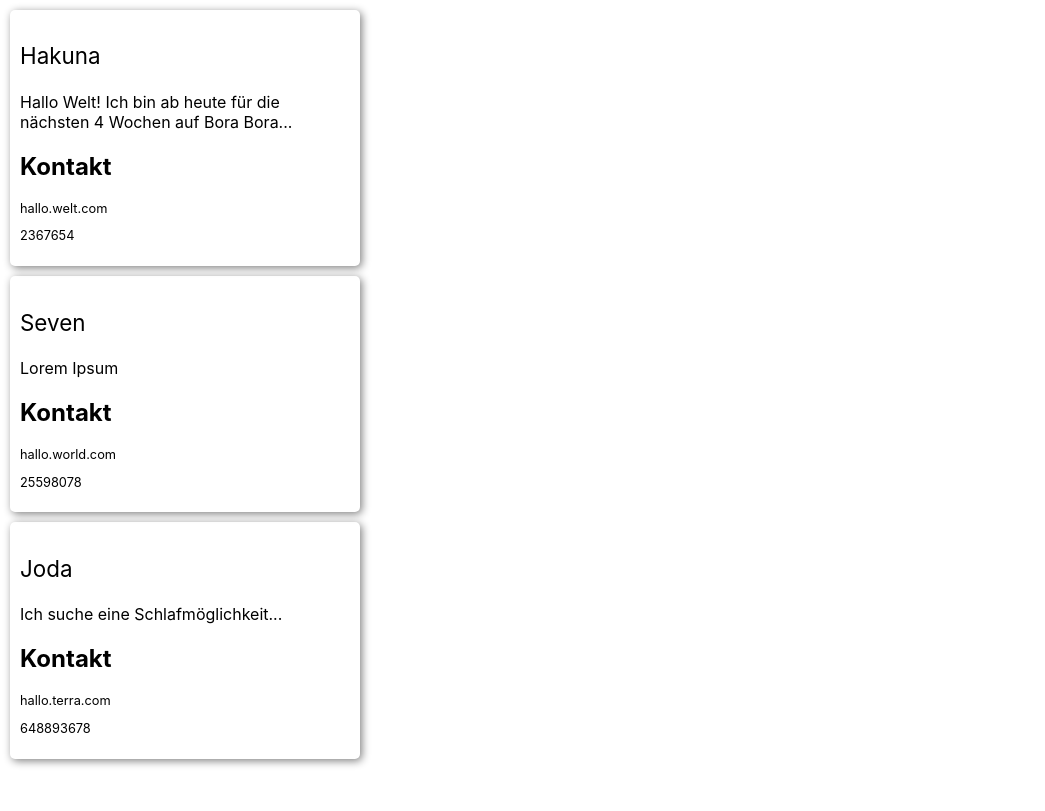
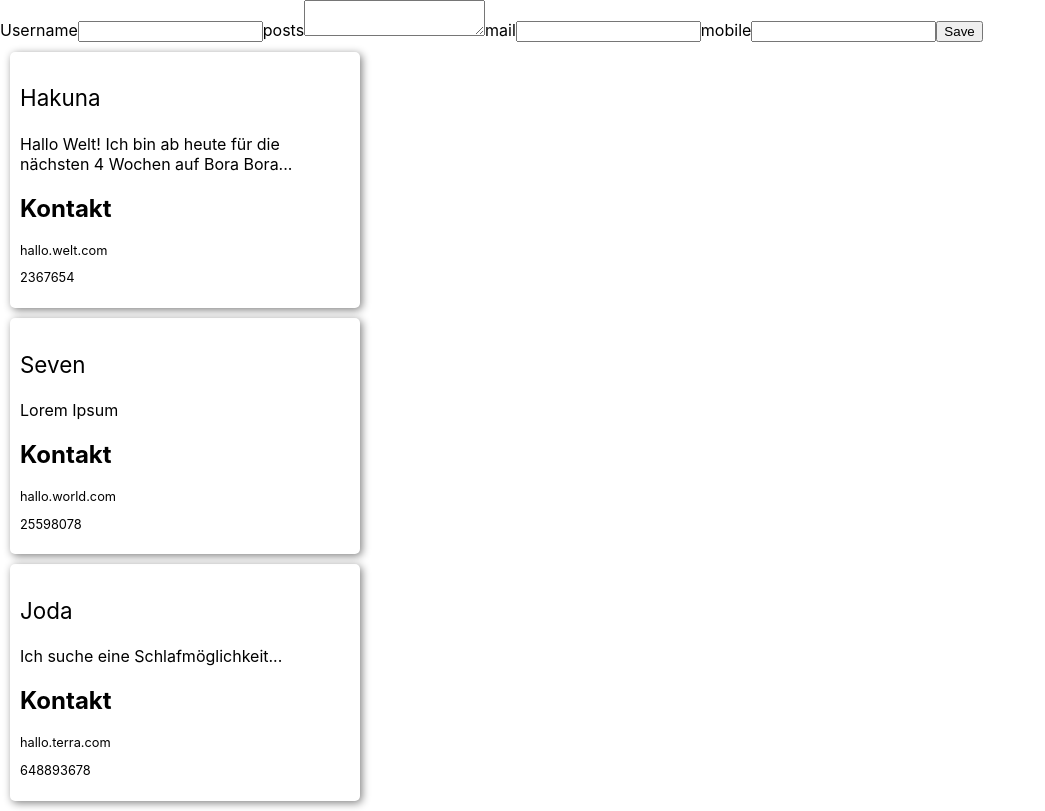
Before and after one commit to FranziGraml/capstone-project, a Next.js app: page / in a window 1280 px wide. Shown: the whole page, without its empty margins (0-1045 px from the left). Built offline with nearby package versions, Linux system fonts and the light colour scheme.

Commit message:
Add Create Form with Input

```diff
--- a/package.json
+++ b/package.json
@@ -18,6 +18,7 @@
     "next": "12.1.6",
     "react": "18.1.0",
     "react-dom": "18.1.0",
+    "react-uuid": "^1.0.2",
     "styled-components": "^5.3.5"
   },
   "devDependencies": {
--- a/pages/index.js
+++ b/pages/index.js
@@ -1,5 +1,8 @@
 import getPosts from '../src/Services/get-posts';
 import MapData from '../src/Components/MapData/MapData';
+import Form from '../src/Components/Form/Form';
+import RenderPosts from '../src/Components/Form/RenderPosts';
+import { useState } from 'react';
 
 export function getStaticProps() {
 	const data = getPosts();
@@ -11,8 +14,11 @@ export function getStaticProps() {
 	};
 }
 export default function Home({ data }) {
+	const [addPost, setAddPost] = useState([]);
 	return (
 		<main>
+			<Form onSetAddPost={setAddPost} onAddPost={addPost} />
+			<RenderPosts onAddPost={addPost} />
 			<MapData postdata={data} />
 		</main>
 	);
--- /dev/null
+++ b/src/Components/Form/Form.js
@@ -0,0 +1,77 @@
+import { useState } from 'react';
+
+export default function Form({ onAddPost, onSetAddPost }) {
+	const [nameValue, setNameValue] = useState('');
+	const [postValue, setPostValue] = useState('');
+	const [mailValue, setMailValue] = useState('');
+	const [mobileValue, setMobileValue] = useState('');
+
+	function handleSubmit(event) {
+		event.preventDefault();
+		onSetAddPost([
+			...onAddPost,
+			{
+				name: nameValue,
+				post: postValue,
+				mail: mailValue,
+				mobile: mobileValue,
+			},
+		]);
+		setNameValue('');
+		setPostValue('');
+		setMailValue('');
+		setMobileValue('');
+	}
+
+	return (
+		<section>
+			<form onSubmit={event => handleSubmit(event)}>
+				<label htmlFor="name">Username</label>
+				<input
+					required
+					name="Username"
+					type="text"
+					value={nameValue}
+					onChange={event => {
+						setNameValue(event.target.value);
+					}}
+				/>
+
+				<label htmlFor="name">posts</label>
+				<textarea
+					required
+					maxLength="700"
+					name="posts"
+					type="text"
+					value={postValue}
+					onChange={event => {
+						setPostValue(event.target.value);
+					}}
+				/>
+
+				<label htmlFor="name">mail</label>
+				<input
+					required
+					name="mail"
+					type="mail"
+					value={mailValue}
+					onChange={event => {
+						setMailValue(event.target.value);
+					}}
+				/>
+
+				<label htmlFor="name">mobile</label>
+				<input
+					required
+					name="mobile"
+					type="mobile"
+					value={mobileValue}
+					onChange={event => {
+						setMobileValue(event.target.value);
+					}}
+				/>
+				<button type="submit">Save</button>
+			</form>
+		</section>
+	);
+}
--- /dev/null
+++ b/src/Components/Form/RenderPosts.js
@@ -0,0 +1,19 @@
+import uuid from 'react-uuid';
+
+export default function RenderPosts({ onAddPost }) {
+	return (
+		<>
+			{onAddPost.map(posts => {
+				return (
+					<div key={uuid}>
+						<p>{posts.name}</p>
+						<p>{posts.post}</p>
+						<h2>Kontakt</h2>
+						<p>{posts.mail}</p>
+						<p>{posts.mobile}</p>
+					</div>
+				);
+			})}
+		</>
+	);
+}
```
Also changed, not shown: 1 other file (tests, documents, lock files or other folders).
